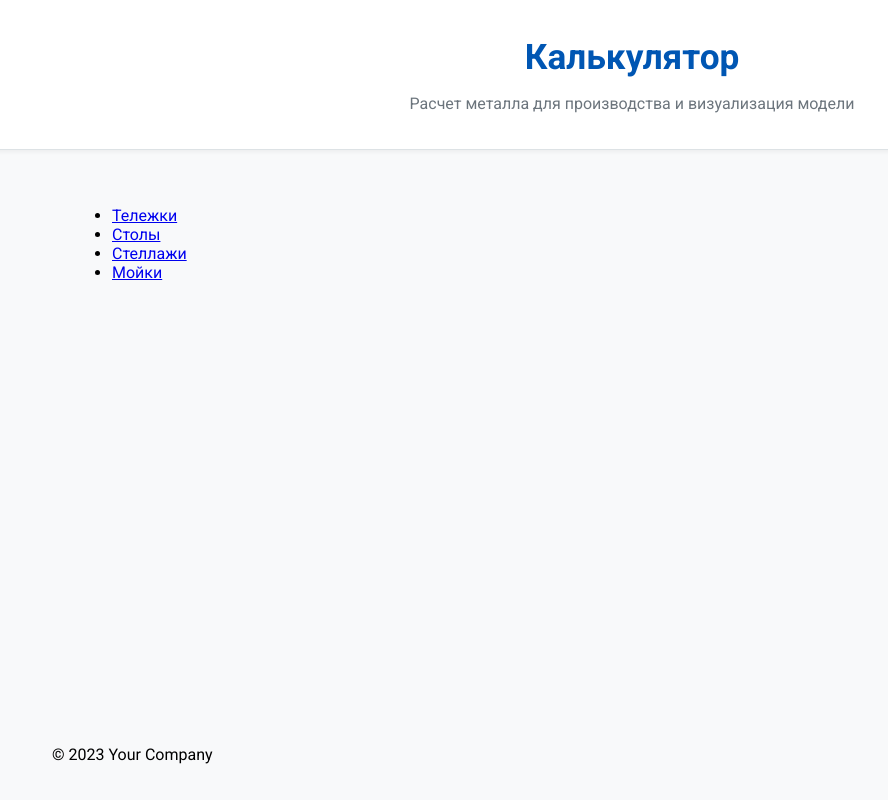
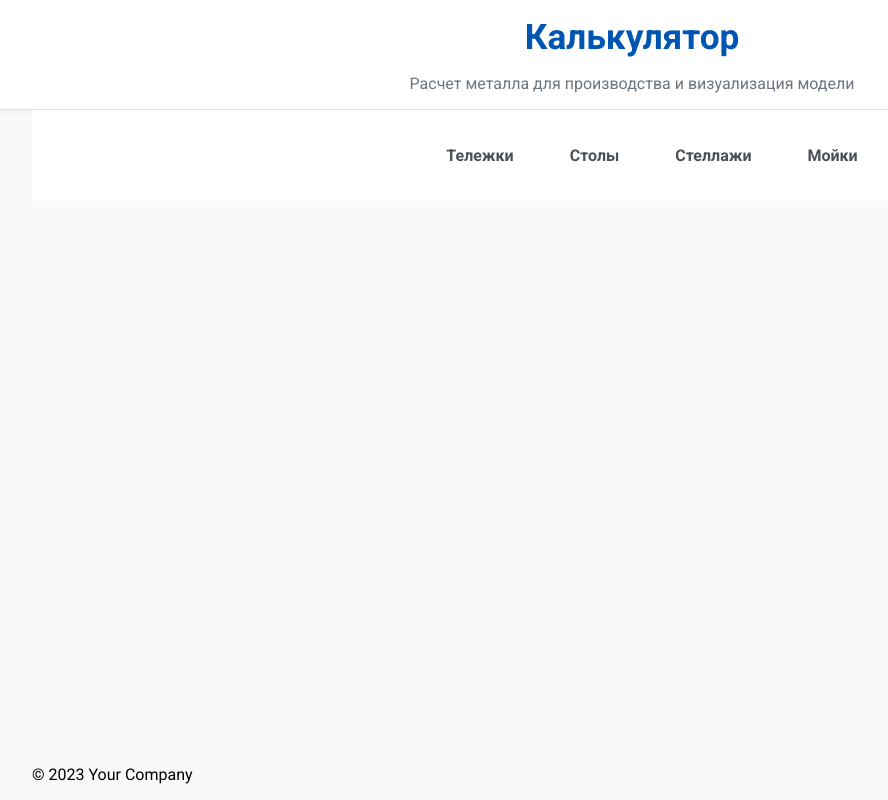
Before and after one commit to BoldnessPie/calc-metall, a React (Vite) app: page / in a window 1280 px wide. Shown: the whole page, without its empty margins (8-896 px from the left). Built offline with nearby package versions, Linux system fonts and the light colour scheme.

Commit message:
version 0.9.1

```diff
--- a/src/App.tsx
+++ b/src/App.tsx
@@ -1,8 +1,8 @@
 import Header from "./components/header/Header";
 import Main from "./components/main/Main";
 import Footer from "./components/footer/Footer";
-import Form from "./components/form/Form";
-import Navbar from "./components/navbar/Navbar";
+import CalculateForm from "./components/calculateForm/CalculateForm";
+import Tabs from "./components/tabs/Tabs";
 
 function App() {
   return (
@@ -10,8 +10,8 @@ function App() {
       <Header />
 
       <Main>
-        <Navbar />
-        <Form />
+        <Tabs />
+        <CalculateForm />
       </Main>
 
       <Footer />
--- /dev/null
+++ b/src/components/calculateForm/CalculateForm.tsx
@@ -0,0 +1,7 @@
+import "./CalculateForm.css";
+
+function CalculateForm() {
+  return <form className="calculate-form"></form>;
+}
+
+export default CalculateForm;
--- a/src/components/container/Container.css
+++ b/src/components/container/Container.css
@@ -2,6 +2,5 @@
   width: 100%;
   max-width: 1200px;
   margin: 0 auto;
-  padding: 20px;
   box-sizing: border-box;
 }
--- a/src/components/form/Form.tsx
+++ /dev/null
@@ -1,7 +0,0 @@
-import "./Form.css";
-
-function Form() {
-  return <form className="form"></form>;
-}
-
-export default Form;
--- a/src/components/navbar/Navbar.tsx
+++ /dev/null
@@ -1,29 +0,0 @@
-import "./Navbar.css";
-import Container from "../container/Container";
-
-function Navbar() {
-  return (
-    <nav className="navbar">
-      <Container>
-        <div className="navbar__wrap">
-          <ul>
-            <li>
-              <a href="#section1">Тележки</a>
-            </li>
-            <li>
-              <a href="#section2">Столы</a>
-            </li>
-            <li>
-              <a href="#section3">Стеллажи</a>
-            </li>
-            <li>
-              <a href="#section4">Мойки</a>
-            </li>
-          </ul>
-        </div>
-      </Container>
-    </nav>
-  );
-}
-
-export default Navbar;
--- /dev/null
+++ b/src/components/tabs/Tabs.css
@@ -0,0 +1,50 @@
+.tabs {
+  padding: 1.5rem 0;
+  background-color: var(--white);
+}
+
+.tabs__list {
+  margin: 0;
+
+  display: flex;
+  justify-content: center;
+  align-items: center;
+  gap: 1.5rem;
+
+  list-style: none;
+}
+
+.tabs__link {
+  text-decoration: none;
+  color: var(--grey-4);
+  font-weight: bold;
+  padding: 0.75rem 1rem;
+  position: relative;
+  transition: all 0.3s ease;
+  display: block;
+}
+
+.tabs__link::after {
+  content: "";
+  position: absolute;
+  bottom: -3px;
+  left: 50%;
+  width: 0;
+  height: 2px;
+  background-color: var(--primary);
+  transition: all 0.3s ease;
+  transform: translateX(-50%);
+}
+
+.tabs__link:hover {
+  color: var(--primary);
+}
+
+.tabs__link:hover::after,
+.tabs__link--active::after {
+  width: 100%;
+}
+
+.tabs__link--active {
+  color: var(--primary);
+}
--- /dev/null
+++ b/src/components/tabs/Tabs.tsx
@@ -0,0 +1,35 @@
+import "./Tabs.css";
+import Container from "../container/Container";
+
+function Tabs() {
+  return (
+    <div className="tabs">
+      <Container>
+        <ul className="tabs__list">
+          <li className="tabs__item">
+            <a className="tabs__link" href="#section1">
+              Тележки
+            </a>
+          </li>
+          <li className="tabs__item">
+            <a className="tabs__link" href="#section2">
+              Столы
+            </a>
+          </li>
+          <li className="tabs__item">
+            <a className="tabs__link" href="#section3">
+              Стеллажи
+            </a>
+          </li>
+          <li className="tabs__item">
+            <a className="tabs__link" href="#section4">
+              Мойки
+            </a>
+          </li>
+        </ul>
+      </Container>
+    </div>
+  );
+}
+
+export default Tabs;
```
Also changed, not shown: src/components/calculateForm/CalculateForm.css (added), src/components/navbar/Navbar.css (deleted).
